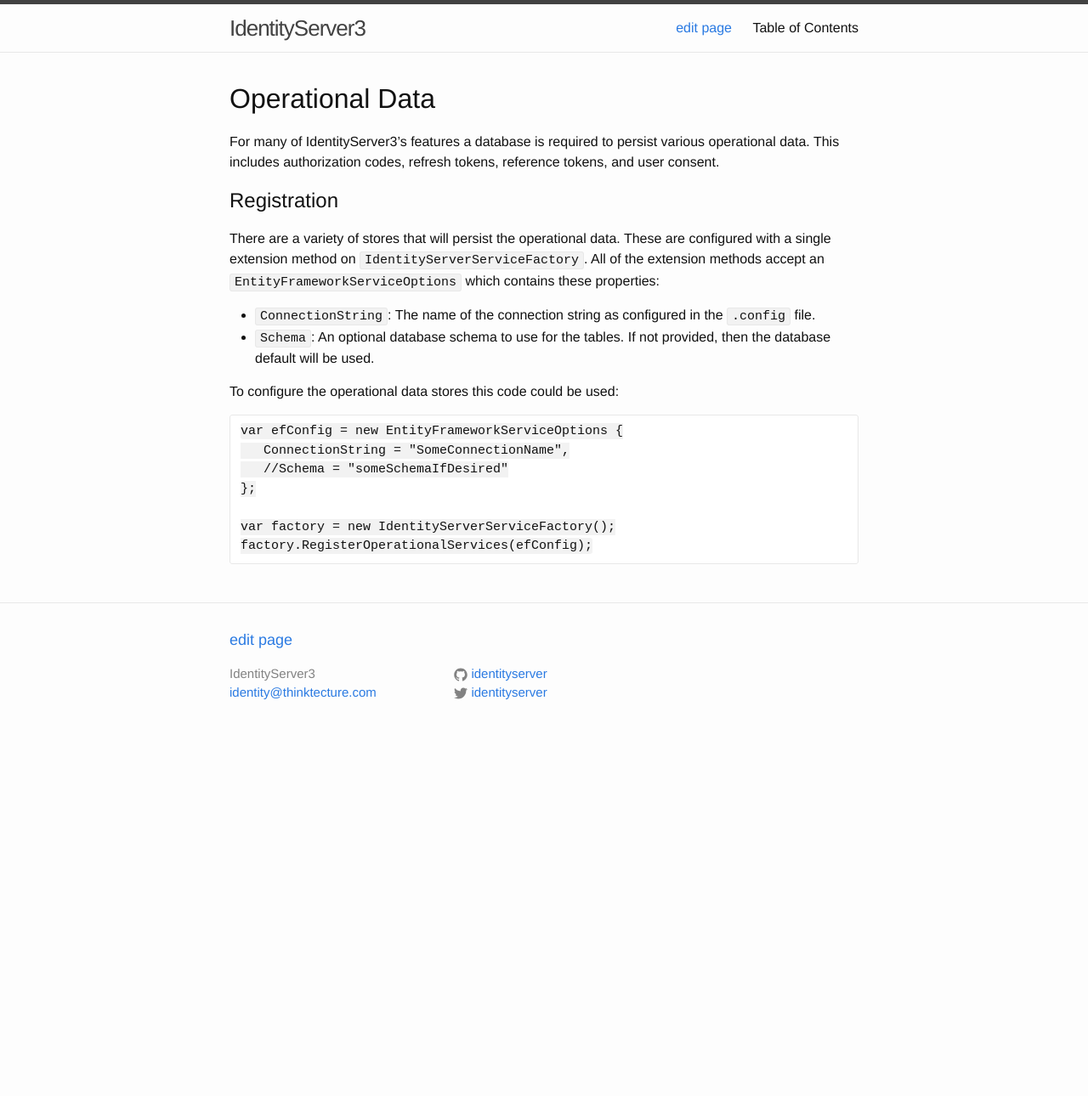
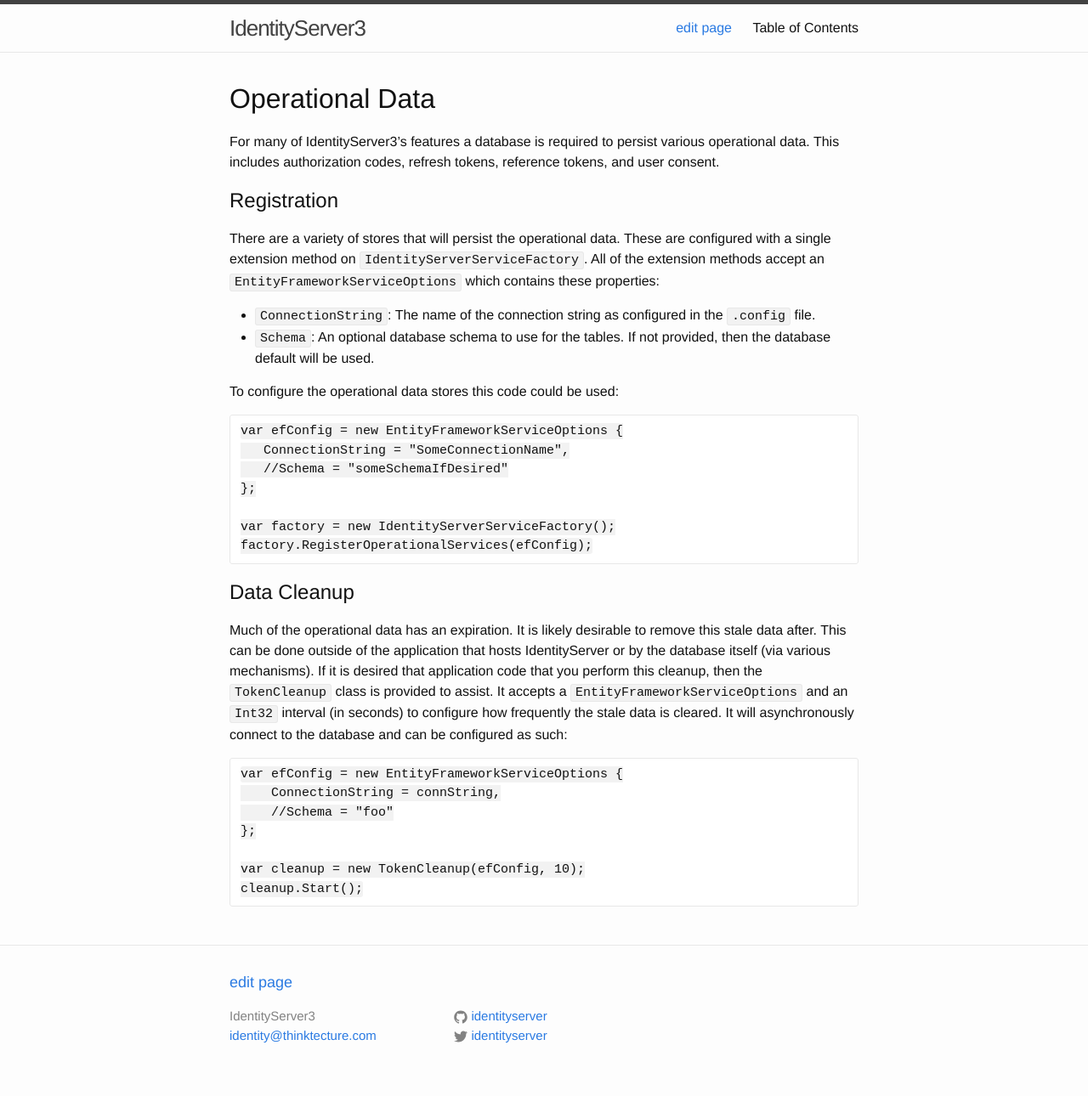
Before and after one commit to IdentityServer/Documentation, a Jekyll site: the page built from docs/ef/operational.md, in a window 1280 px wide. Shown: the whole page at 85% size. Built offline with Jekyll 4.4.1, drawn with Linux system fonts in a browser that asks for light colours; Markdown is read by kramdown in place of the engine named in the settings; before the commit the page ends 900 px from its top, so only the background shows below that.

Commit message:
add TokenCleanup

````diff
--- a/docs/ef/operational.md
+++ b/docs/ef/operational.md
@@ -24,3 +24,17 @@
 var factory = new IdentityServerServiceFactory();
 factory.RegisterOperationalServices(efConfig);
 ```
+
+## Data Cleanup
+
+Much of the operational data has an expiration. It is likely desirable to remove this stale data after. This can be done outside of the application that hosts IdentityServer or by the database itself (via various mechanisms). If it is desired that application code that you perform this cleanup, then the `TokenCleanup` class is provided to assist. It accepts a `EntityFrameworkServiceOptions` and an `Int32` interval (in seconds) to configure how frequently the stale data is cleared. It will asynchronously connect to the database and can be configured as such:
+
+```
+var efConfig = new EntityFrameworkServiceOptions {
+    ConnectionString = connString,
+    //Schema = "foo"
+};
+
+var cleanup = new TokenCleanup(efConfig, 10);
+cleanup.Start();
+```
````
